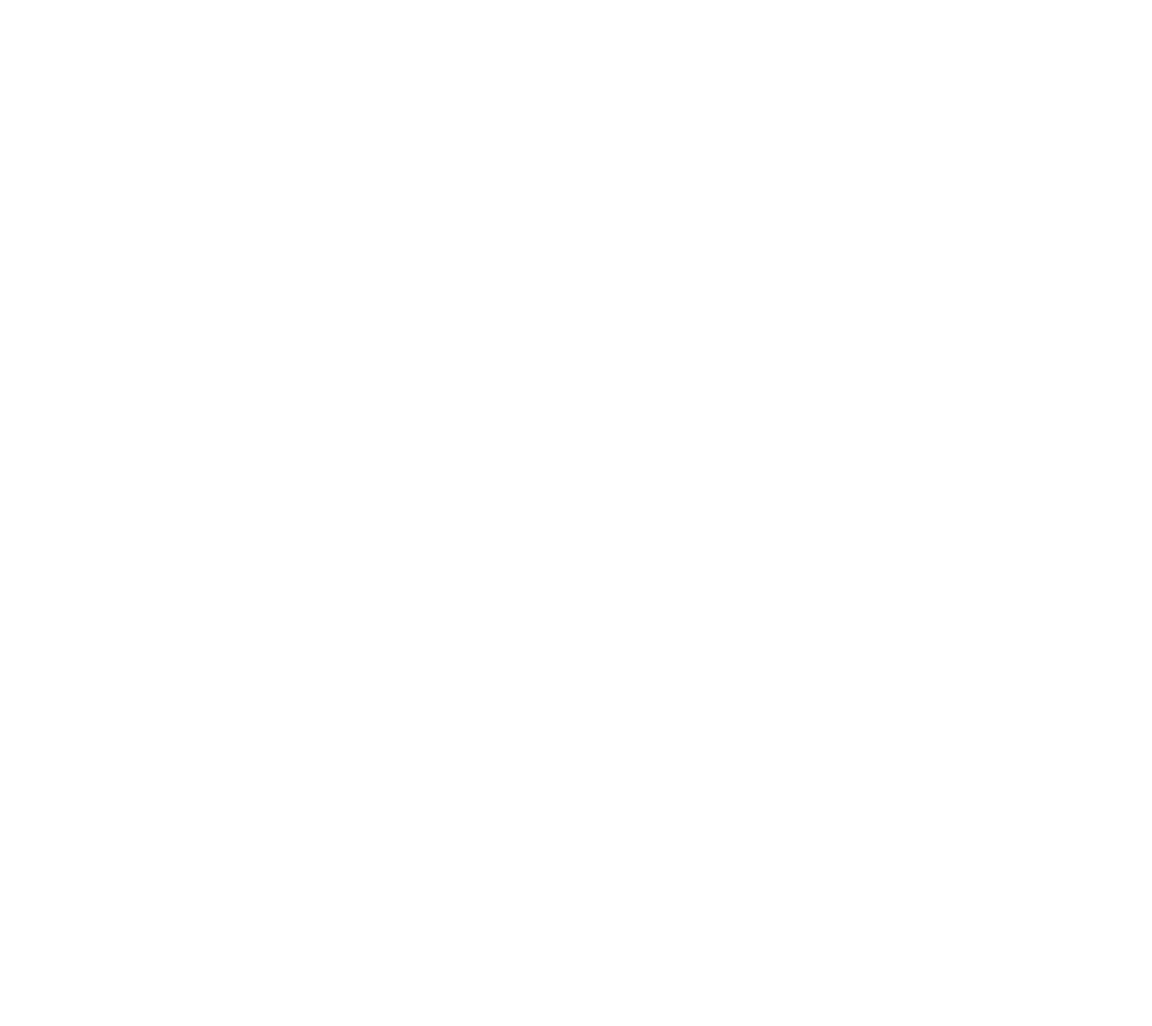
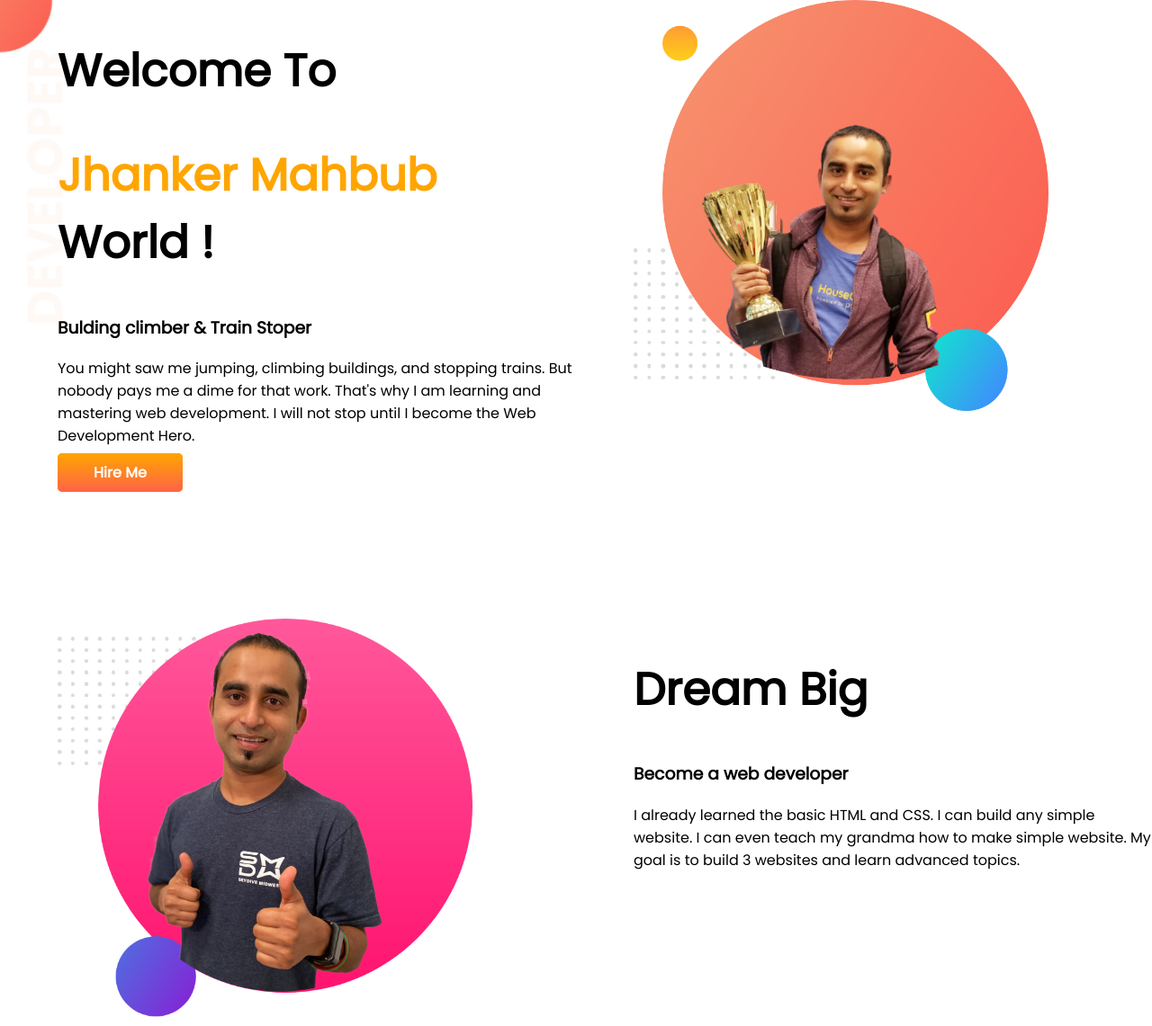
Before and after one commit to Omarfaruk2/depeloper-portfolio, a plain HTML site: page index.html in a window 1280 px wide. Shown: the whole page at 90% size. Before the commit the page ends 800 px from the top, so only its background shows below. Drawn offline with Linux system fonts and the light colour scheme.

Commit message:
2nd bannar

```diff
--- a/index.html
+++ b/index.html
@@ -1,13 +1,49 @@
 <!DOCTYPE html>
 <html lang="en">
+
 <head>
     <meta charset="UTF-8">
     <meta http-equiv="X-UA-Compatible" content="IE=edge">
     <meta name="viewport" content="width=device-width, initial-scale=1.0">
     <title>Omar Portfolio</title>
+    <link rel="preconnect" href="https://fonts.googleapis.com">
+    <link rel="preconnect" href="https://fonts.gstatic.com" crossorigin>
+    <link href="https://fonts.googleapis.com/css2?family=Poppins&display=swap" rel="stylesheet">
     <link rel="stylesheet" href="style.css">
 </head>
+
 <body>
+    <section class="top-bananr">
+        <div class="helf-width">
+            <h1>Welcome To</h1>
+            <h1><span class="orange-color">Jhanker Mahbub</span> World !</h1>
+            <h3>Bulding climber & Train Stoper</h3>
+            <p>You might saw me jumping, climbing buildings, and stopping trains. But nobody pays me a dime for that
+                work.
+                That's why I am learning and mastering web development. I will not stop until I become the Web
+                Development
+                Hero.</p>
+            <a class="link-button" target="_blank" href="https://web.facebook.com/?_rdc=1&_rdr">Hire Me</a>
+        </div>
 
+        <div class="helf-width">
+            <img src="images/jonkar-bhai.png" alt="">
+        </div>
+    </section>
+
+    <section class="dream-big">
+        <div class="helf-width">
+            <img src="images/jhankar2.png" alt="">
+        </div>
+
+        <div class="helf-width">
+            <h1>Dream Big</h1>
+            <h3>Become a web developer</h3>
+            <p>I already learned the basic HTML and CSS. I can build any simple website. I can even teach my grandma how
+                to make simple website. My goal is to build 3 websites and learn advanced topics.
+            </p>
+        </div>
+    </section>
 </body>
+
 </html>
--- a/style.css
+++ b/style.css
@@ -0,0 +1,36 @@
+body{
+    font-family: 'Poppins', sans-serif;
+    margin: 0;
+}
+h1{
+    font-size:50px;
+
+}
+
+.orange-color{
+   color: orange;
+}
+section{
+    display: flex;
+    margin-bottom: 150px;
+}
+.helf-width{
+    width:50%;
+    padding-left: 5%;
+}
+.helf-width img{
+    width:80%;
+}
+.link-button{
+    text-decoration:none;
+    background-color: orange;
+    padding: 10px 40px;
+    border-radius:5px;
+    background-image: linear-gradient(orange, tomato);
+    color: white;
+    font-weight: bold;
+}
+.top-bananr{
+    background-image: url(images/top-banner.png);
+    background-repeat: no-repeat;
+}
```
Also changed, not shown: images/dream-bg.png (added), images/exp-bg.png (added), images/jhankar.png (added), images/jhankar2.png (added), images/jonkar-bhai.png (added), images/my-bg.png (added), images/my-bg2.png (added), images/top-banner.png (added), 8 other files.
